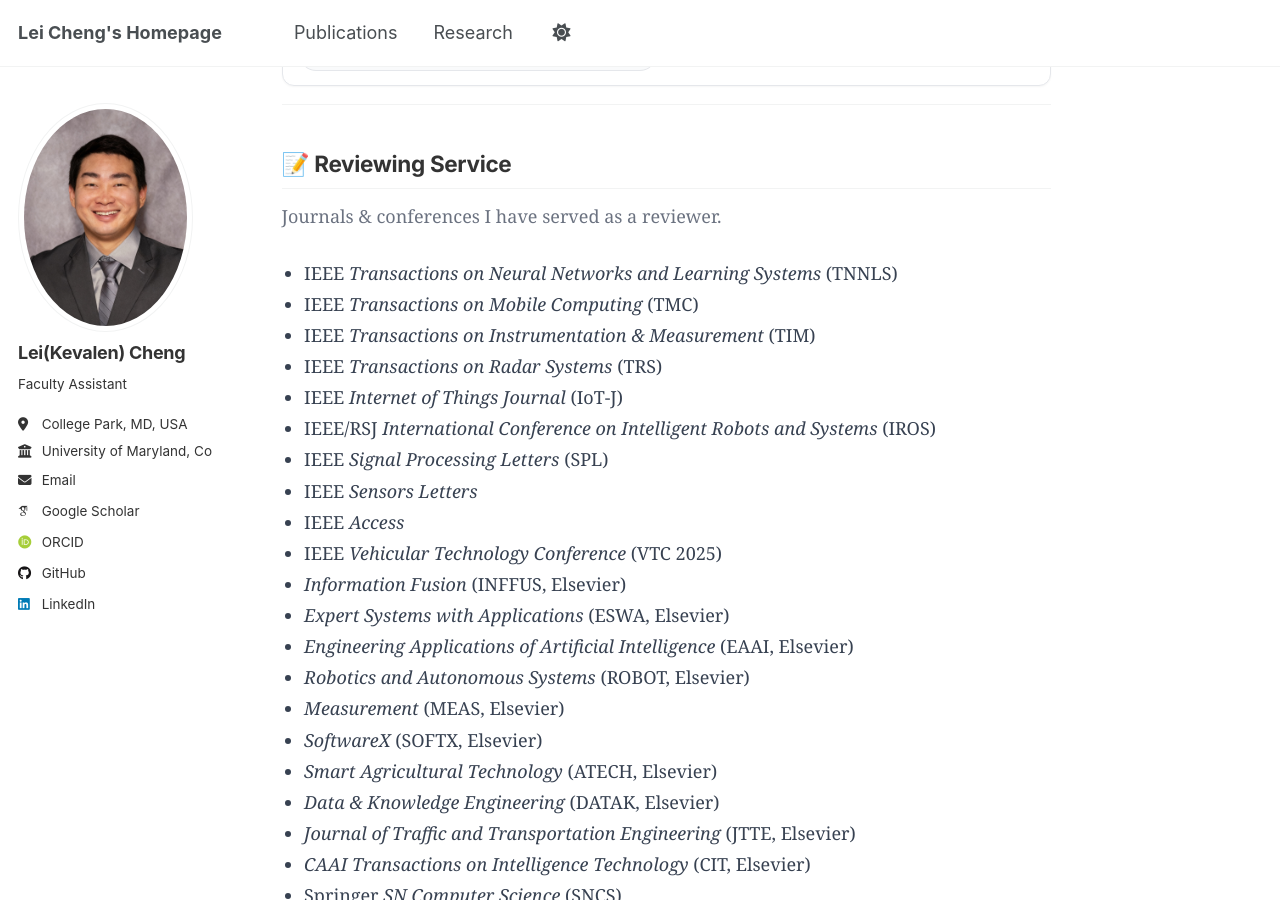
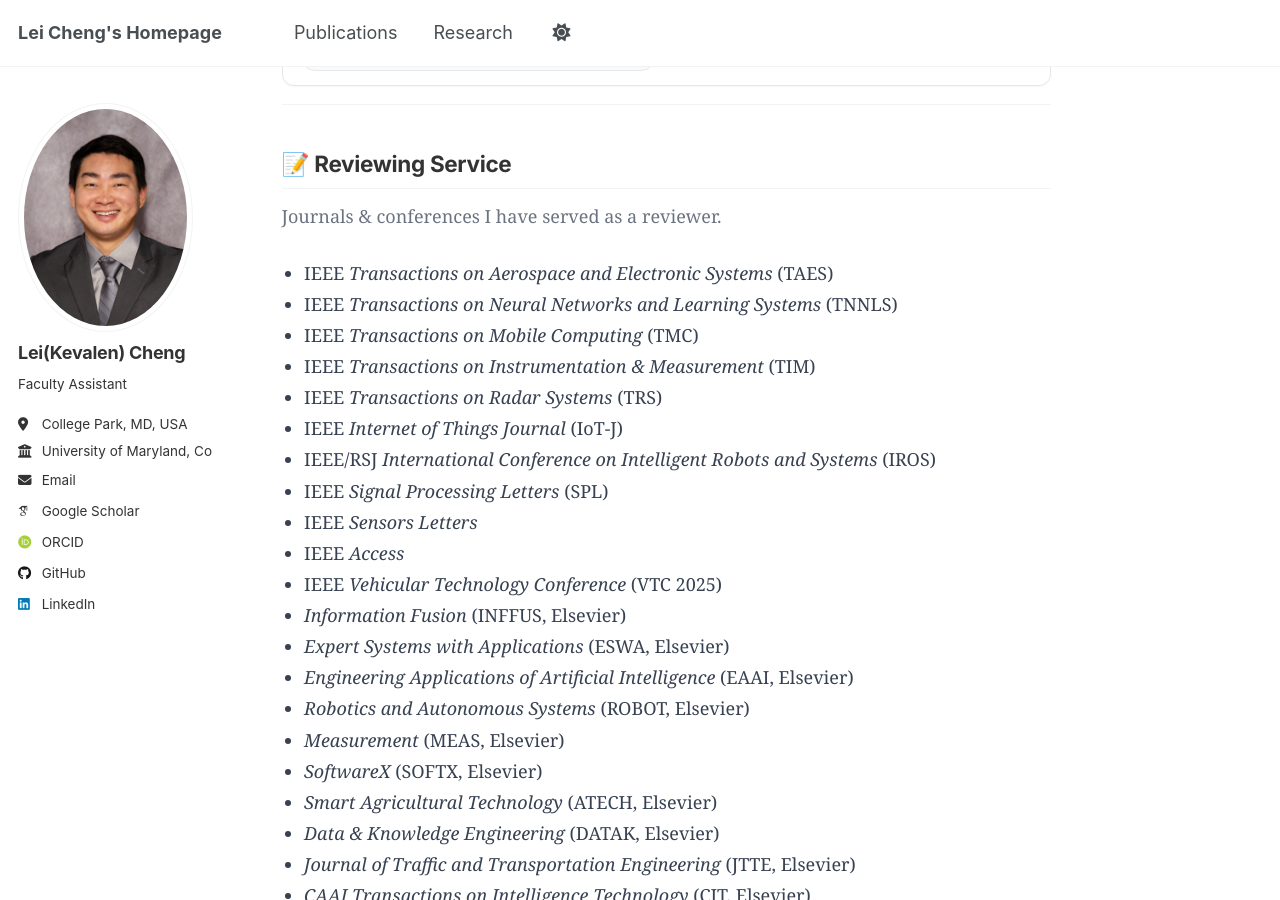
Before and after one commit to leicheng5/leicheng5.github.io, a Jekyll site: the page built from _pages/research.md, in a window 1280 px wide and 900 px high, scrolled down 528 px. Built offline with Jekyll 4.4.1, drawn with Linux system fonts in a browser that asks for light colours; some web fonts are replaced; a script that is not in the unit is left out.

Commit message:
Update research.md

```diff
--- a/_pages/research.md
+++ b/_pages/research.md
@@ -35,6 +35,7 @@ author_profile: true
 <p class="muted">Journals &amp; conferences I have served as a reviewer.</p>
 
 <ul class="reviewers">
+  <li>IEEE <i>Transactions on Aerospace and Electronic Systems</i> (TAES)</li>
   <li>IEEE <i>Transactions on Neural Networks and Learning Systems</i> (TNNLS)</li>
   <li>IEEE <i>Transactions on Mobile Computing</i> (TMC)</li>
   <li>IEEE <i>Transactions on Instrumentation &amp; Measurement</i> (TIM)</li>
```
